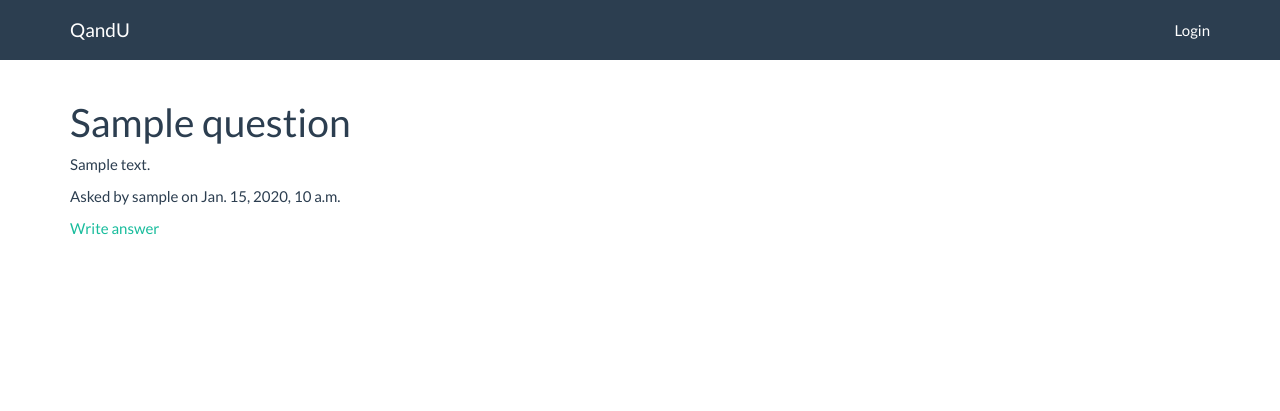
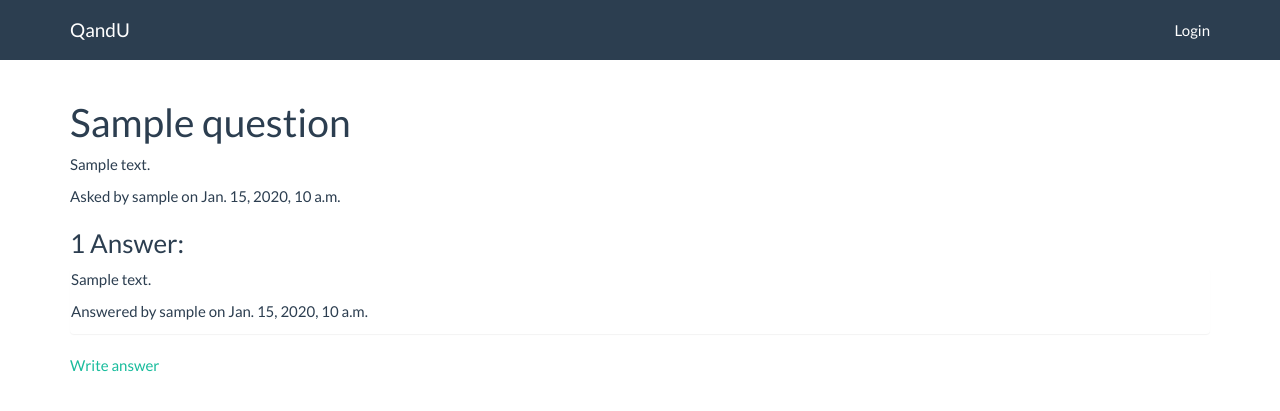
Before and after one commit to wfhorobinjr/qandu_app, a Django app: page /question/1/ in a window 1280 px wide. Shown: the top 411 px of the page. Run offline with Django 3.2, Linux system fonts and the light colour scheme; tables that the repository leaves empty hold one stand-in row (Sample ...); some libraries are stand-ins or nearby versions.

Commit message:
Add answers to question detail view

```diff
--- a/core/views.py
+++ b/core/views.py
@@ -26,6 +26,13 @@ class QuestionDetailView(DetailView):
   model = Question
   template_name = "question/question_detail.html"
 
+  def get_context_data(self, **kwargs):
+    context = super(QuestionDetailView, self).get_context_data(**kwargs)
+    question = Question.objects.get(id=self.kwargs['pk'])
+    answers = Answer.objects.filter(question=question)
+    context['answers'] = answers
+    return context
+
 class QuestionUpdateView(UpdateView):
   model = Question
   template_name = 'question/question_form.html'
--- a/templates/question/question_detail.html
+++ b/templates/question/question_detail.html
@@ -7,5 +7,14 @@
 <p><a href="{% url 'question_update' pk=question.id %}">Edit question</a></p>
 <p><a href="{% url 'question_delete' pk=question.id %}">Delete question</a></p>
 {% endif %}
+{% if answers.count > 0 %}
+<h3>{{ answers.count }} Answer{{ answers.count|pluralize }}:</h3>
+{% endif %}
+{% for answer in answers %}
+<div class="panel">
+  <p>{{ answer.text }}</p>
+  <p>Answered by {{ answer.user.username }} on {{ answer.created_at }}</p>
+</div>
+{% endfor %}
 <p><a href="{% url 'answer_create' pk=question.id %}">Write answer</a></p>
 {% endblock %}
```
